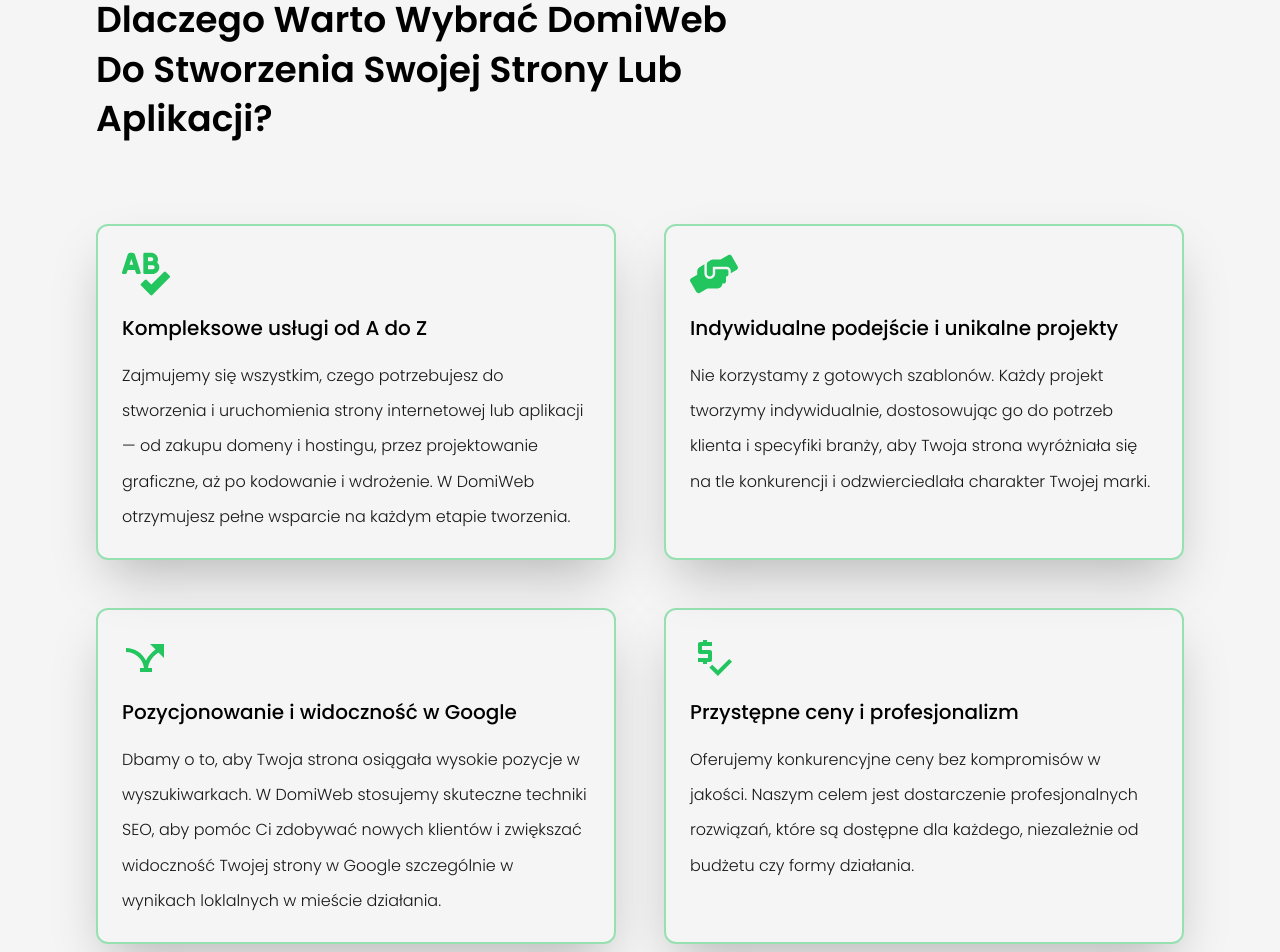
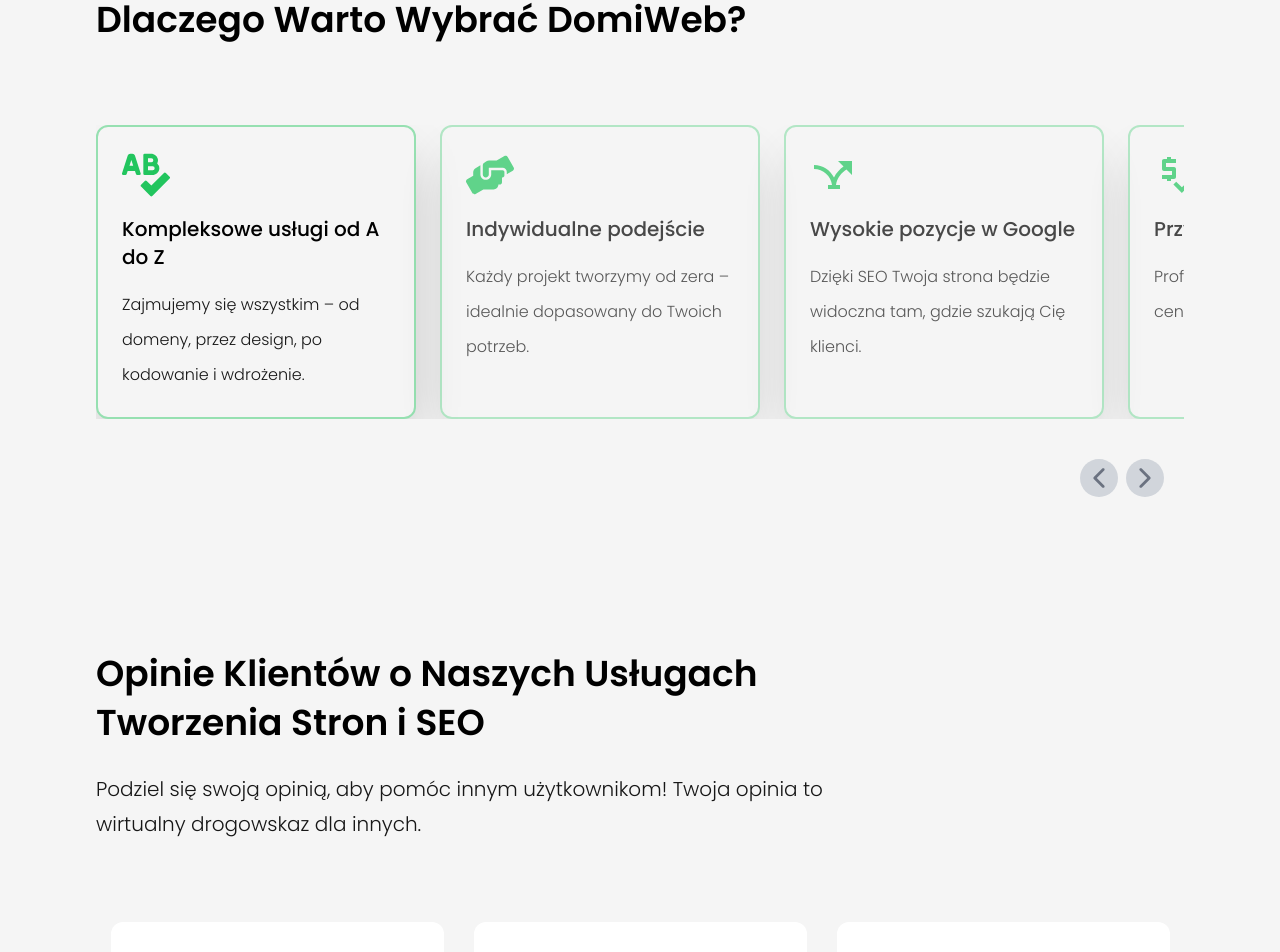
Before and after one commit to Gho2st/domiweb, a Next.js app: page / in a window 1280 px wide. Shown: the part 5339-6291 px from the top of the page. Built offline with nearby package versions, Linux system fonts and the light colour scheme.

Commit message:
Update MoreInfo.jsx

```diff
--- a/components/Homepage/MoreInfo.jsx
+++ b/components/Homepage/MoreInfo.jsx
@@ -1,102 +1,163 @@
-import { FaSpellCheck } from "react-icons/fa";
-import { FaHandsHelping } from "react-icons/fa";
-import { MdAirlineStops } from "react-icons/md";
-import { MdOutlinePriceCheck } from "react-icons/md";
-import { MdOutlineHighQuality } from "react-icons/md";
-import { MdOutlineSupportAgent } from "react-icons/md";
+"use client";
+import { useRef, useState } from "react";
+import { IoIosArrowBack, IoIosArrowForward } from "react-icons/io";
+import { FaSpellCheck, FaHandsHelping } from "react-icons/fa";
+import {
+  MdAirlineStops,
+  MdOutlinePriceCheck,
+  MdOutlineHighQuality,
+  MdOutlineSupportAgent,
+} from "react-icons/md";
+import { motion } from "framer-motion";
 
 export default function MoreInfo() {
+  const [currentIndex, setCurrentIndex] = useState(0);
+  const carouselRef = useRef(null);
+  const touchStartX = useRef(null); // Pozycja startowa dotyku
+  const touchEndX = useRef(null); // Pozycja końcowa dotyku
+
+  // Dane kart
+  const cards = [
+    {
+      icon: <FaSpellCheck className="text-5xl mb-4 text-green-500" />,
+      title: "Kompleksowe usługi od A do Z",
+      description:
+        "Zajmujemy się wszystkim – od domeny, przez design, po kodowanie i wdrożenie.",
+    },
+    {
+      icon: <FaHandsHelping className="text-5xl mb-4 text-green-500" />,
+      title: "Indywidualne podejście",
+      description:
+        "Każdy projekt tworzymy od zera – idealnie dopasowany do Twoich potrzeb.",
+    },
+    {
+      icon: <MdAirlineStops className="text-5xl mb-4 text-green-500" />,
+      title: "Wysokie pozycje w Google",
+      description:
+        "Dzięki SEO Twoja strona będzie widoczna tam, gdzie szukają Cię klienci.",
+    },
+    {
+      icon: <MdOutlinePriceCheck className="text-5xl mb-4 text-green-500" />,
+      title: "Przystępne ceny",
+      description:
+        "Profesjonalne rozwiązania w cenach, które Cię nie zaskoczą.",
+    },
+    {
+      icon: <MdOutlineHighQuality className="text-5xl mb-4 text-green-500" />,
+      title: "Nowoczesne technologie",
+      description:
+        "Tworzymy szybkie i bezpieczne strony z użyciem najnowszych trendów.",
+    },
+    {
+      icon: <MdOutlineSupportAgent className="text-5xl mb-4 text-green-500" />,
+      title: "Stałe wsparcie",
+      description: "Jesteśmy z Tobą także po starcie – zawsze gotowi pomóc.",
+    },
+  ];
+
+  // Funkcja przewijania karuzeli
+  const scrollToIndex = (index) => {
+    if (carouselRef.current) {
+      const cardWidth = 320; // Szerokość karty (w-80 = 320px)
+      carouselRef.current.scrollTo({
+        left: index * cardWidth,
+        behavior: "smooth",
+      });
+    }
+  };
+
+  // Obsługa kliknięcia "dalej"
+  const handleNext = () => {
+    const nextIndex = (currentIndex + 1) % cards.length;
+    setCurrentIndex(nextIndex);
+    scrollToIndex(nextIndex);
+  };
+
+  // Obsługa kliknięcia "wstecz"
+  const handlePrevious = () => {
+    const prevIndex = (currentIndex - 1 + cards.length) % cards.length;
+    setCurrentIndex(prevIndex);
+    scrollToIndex(prevIndex);
+  };
+
+  // Obsługa swipe (przeciągania)
+  const handleTouchStart = (e) => {
+    touchStartX.current = e.touches[0].clientX;
+  };
+
+  const handleTouchMove = (e) => {
+    touchEndX.current = e.touches[0].clientX;
+  };
+
+  const handleTouchEnd = () => {
+    if (!touchStartX.current || !touchEndX.current) return;
+
+    const difference = touchStartX.current - touchEndX.current;
+    const swipeThreshold = 50; // Minimalna odległość do uznania swipe
+
+    if (difference > swipeThreshold) {
+      // Swipe w lewo - następna karta
+      handleNext();
+    } else if (difference < -swipeThreshold) {
+      // Swipe w prawo - poprzednia karta
+      handlePrevious();
+    }
+
+    // Resetowanie pozycji
+    touchStartX.current = null;
+    touchEndX.current = null;
+  };
+
   return (
-    <section className="p-6 xl:px-24 2xl:px-44 xl:my-20 2xl:my-32 ">
+    <section className="p-6 xl:px-24 2xl:px-44 my-16 xl:my-20 2xl:my-32">
       <h2 className="capitalize leading-snug mb-14 xl:mb-20 text-2xl xl:text-4xl xl:w-3/5 font-semibold xl:leading-snug dark:text-neutral-200">
-        Dlaczego warto wybrać DomiWeb do stworzenia swojej strony lub aplikacji?
+        Dlaczego warto wybrać DomiWeb?
       </h2>
-      <div className="grid grid-cols-1 gap-12 xl:grid-cols-2 2xl:grid-cols-3 dark:text-neutral-300 ">
-        {/* card 1 */}
-        <div className="rounded-xl shadow-2xl border-green-500 border-2 border-opacity-45 p-6 dark:bg-neutral-950">
-          <FaSpellCheck className="text-5xl mb-4 text-green-500" />
-
-          <h3 className="text-lg xl:text-xl font-medium">
-            Kompleksowe usługi od A do Z
-          </h3>
-          <p className="mt-4 text-neutral-900 dark:text-neutral-400 font-light">
-            Zajmujemy się wszystkim, czego potrzebujesz do stworzenia i
-            uruchomienia strony internetowej lub aplikacji — od zakupu domeny i
-            hostingu, przez projektowanie graficzne, aż po kodowanie i
-            wdrożenie. W DomiWeb otrzymujesz pełne wsparcie na każdym etapie
-            tworzenia.
-          </p>
+      <div className="relative">
+        {/* Kontener karuzeli */}
+        <div
+          ref={carouselRef}
+          className="flex overflow-x-hidden scrollbar-hide gap-6 snap-x snap-mandatory"
+          onTouchStart={handleTouchStart}
+          onTouchMove={handleTouchMove}
+          onTouchEnd={handleTouchEnd}
+        >
+          {cards.map((card, index) => (
+            <motion.div
+              key={index}
+              initial={{ opacity: 0, x: 20 }}
+              animate={{
+                opacity: index === currentIndex ? 1 : 0.7, // Wyróżnienie aktywnej karty
+                x: 0,
+              }}
+              transition={{ duration: 0.5, ease: "easeInOut" }}
+              className={`flex-none w-80 rounded-xl shadow-2xl border-green-500 border-2 border-opacity-45 p-6 dark:bg-neutral-950 snap-center ${
+                index === currentIndex ? "scale-105" : "scale-100"
+              }`}
+            >
+              {card.icon}
+              <h3 className="text-lg xl:text-xl font-medium dark:text-neutral-200">
+                {card.title}
+              </h3>
+              <p className="mt-4 text-neutral-900 dark:text-neutral-400 font-light">
+                {card.description}
+              </p>
+            </motion.div>
+          ))}
         </div>
-        {/* card 2 */}
-        <div className="rounded-xl shadow-2xl border-green-500 border-2 border-opacity-45 p-6 dark:bg-neutral-950">
-          <FaHandsHelping className="text-5xl  mb-4 text-green-500" />
-
-          <h3 className="text-lg xl:text-xl font-medium">
-            Indywidualne podejście i unikalne projekty
-          </h3>
-          <p className="mt-4 text-neutral-900 dark:text-neutral-400 font-light">
-            Nie korzystamy z gotowych szablonów. Każdy projekt tworzymy
-            indywidualnie, dostosowując go do potrzeb klienta i specyfiki
-            branży, aby Twoja strona wyróżniała się na tle konkurencji i
-            odzwierciedlała charakter Twojej marki.
-          </p>
-        </div>
-        {/* card 3 */}
-        <div className="rounded-xl shadow-2xl border-green-500 border-2 border-opacity-45 p-6 dark:bg-neutral-950">
-          <MdAirlineStops className="text-5xl mb-4 text-green-500" />
-
-          <h3 className="text-lg xl:text-xl font-medium">
-            Pozycjonowanie i widoczność w Google
-          </h3>
-          <p className="mt-4 text-neutral-900 dark:text-neutral-400 font-light">
-            Dbamy o to, aby Twoja strona osiągała wysokie pozycje w
-            wyszukiwarkach. W DomiWeb stosujemy skuteczne techniki SEO, aby
-            pomóc Ci zdobywać nowych klientów i zwiększać widoczność Twojej
-            strony w Google szczególnie w wynikach loklalnych w mieście
-            działania.
-          </p>
-        </div>
-        {/* card 4 */}
-        <div className="rounded-xl shadow-2xl border-green-500 border-2 border-opacity-45 p-6 dark:bg-neutral-950">
-          <MdOutlinePriceCheck className="text-5xl mb-4 text-green-500" />
-
-          <h3 className="text-lg xl:text-xl font-medium">
-            Przystępne ceny i profesjonalizm
-          </h3>
-          <p className="mt-4 text-neutral-900 dark:text-neutral-400 font-light">
-            Oferujemy konkurencyjne ceny bez kompromisów w jakości. Naszym celem
-            jest dostarczenie profesjonalnych rozwiązań, które są dostępne dla
-            każdego, niezależnie od budżetu czy formy działania.
-          </p>
-        </div>
-
-        {/* card 5 */}
-        <div className="rounded-xl shadow-2xl border-green-500 border-2 border-opacity-45 p-6 dark:bg-neutral-950">
-          <MdOutlineHighQuality className="text-5xl mb-4 text-green-500" />
-
-          <h3 className="text-lg xl:text-xl font-medium">
-            Nowoczesne technologie
-          </h3>
-          <p className="mt-4 text-neutral-900 dark:text-neutral-400 font-light">
-            Korzystamy z nowoczesnych technologii, aby zapewnić naszym klientom
-            szybkie, bezpieczne i responsywne strony internetowe. W DomiWeb
-            zawsze jesteśmy na bieżąco z trendami, co pozwala nam tworzyć
-            rozwiązania o najwyższej jakości.
-          </p>
-        </div>
-        {/* card 6 */}
-        <div className="rounded-xl shadow-2xl border-green-500 border-2 border-opacity-45 p-6 dark:bg-neutral-950">
-          <MdOutlineSupportAgent className="text-5xl mb-4 text-green-500" />
-
-          <h3 className="text-lg xl:text-xl font-medium">
-            Stałe wsparcie i opieka techniczna
-          </h3>
-          <p className="mt-4 text-neutral-900 dark:text-neutral-400 font-light">
-            Po zakończeniu projektu nadal jesteśmy do Twojej dyspozycji.
-            Oferujemy stałe wsparcie techniczne i opiekę nad stroną, abyś mógł
-            skupić się na rozwijaniu swojej działalności, a nie na problemach
-            technicznych.
-          </p>
+        <div className="hidden md:flex space-x-2 justify-end pr-5 mt-10">
+          <button
+            onClick={handlePrevious}
+            className="flex justify-center items-center bg-gray-300 p-1 hover:bg-gray-200 rounded-full transition duration-300"
+          >
+            <IoIosArrowBack className="text-3xl text-gray-500 hover:text-gray-600" />
+          </button>
+          <button
+            onClick={handleNext}
+            className="flex justify-center items-center bg-gray-300 p-1 hover:bg-gray-200 rounded-full transition duration-300"
+          >
+            <IoIosArrowForward className="text-3xl text-gray-500 hover:text-gray-600" />
+          </button>
         </div>
       </div>
     </section>
```
